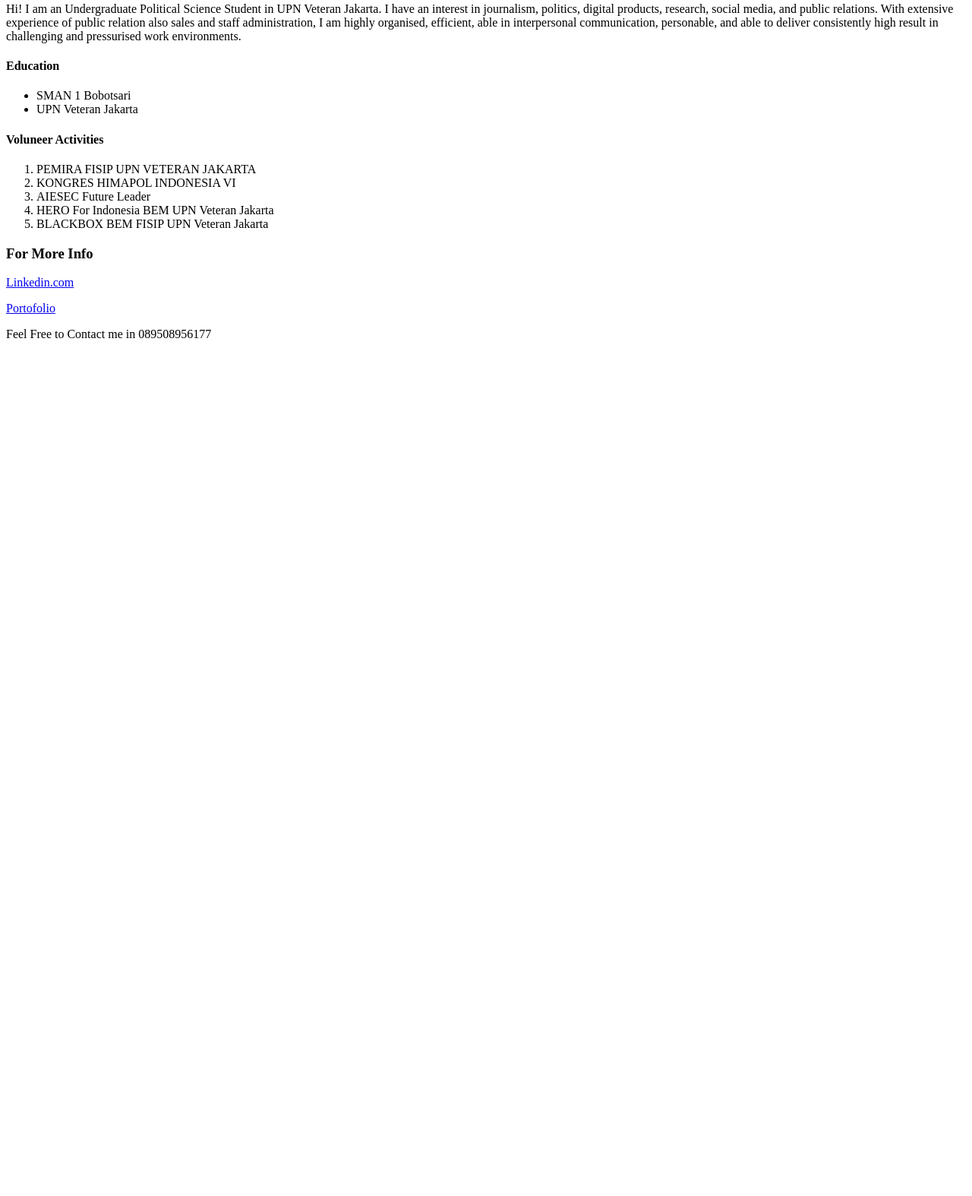
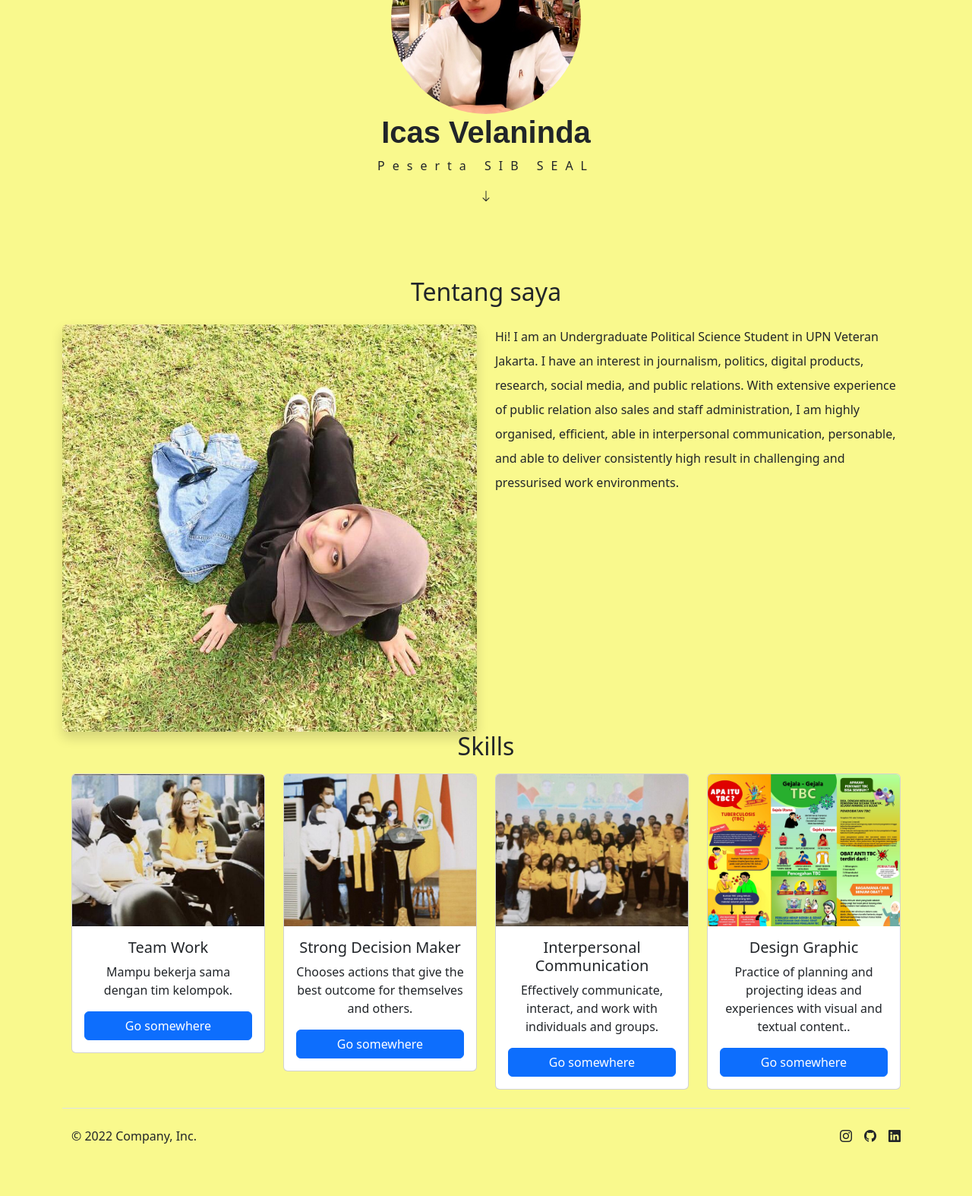
Before and after one commit to icas2022/icas2022.github.io, a plain HTML site: page index.html in a window 1280 px wide. Shown: the part 251-1825 px from the top of the page at 76% size. Before the commit the page ends 800 px from the top, so only its background shows below. Drawn offline with nearby package versions, Linux system fonts and the light colour scheme.

Commit message:
menambahkan bootstrap

```diff
--- a/index.html
+++ b/index.html
@@ -6,36 +6,107 @@
     <meta name="viewport" content="width=device-width, initial-scale=1.0">
     <title>Biodata</title>
     <link rel="stylesheet" type="text/css" href="style.css">
+    <link href="https://cdn.jsdelivr.net/npm/bootstrap@5.2.2/dist/css/bootstrap.min.css" rel="stylesheet" integrity="sha384-Zenh87qX5JnK2Jl0vWa8Ck2rdkQ2Bzep5IDxbcnCeuOxjzrPF/et3URy9Bv1WTRi" crossorigin="anonymous">
+    <link rel="stylesheet" href="https://cdn.jsdelivr.net/npm/bootstrap-icons@1.9.1/font/bootstrap-icons.css">
+
 </head>
 
-<body>
-    <div class="nav">
-        <ul>
-            <li><a href="index.html">Biodata</a></li>
-            <li><a href="portofolio.html">Portofolio</a></li>
-        </ul>
+<body class="bodyku">
+
+    <nav class="navbar navbar-expand-lg bg-light shadow-sm">
+        <div class="container-fluid">
+            <div class="collapse navbar-collapse" id="navbarNav">
+                <ul class="navbar-nav mx-auto">
+                    <li class="nav-item">
+                        <a class="nav-link fw-bold text-dark" aria-current="page" href="index.html">Biodata</a>
+                    </li>
+                    <li class="nav-item">
+                        <a class="nav-link fw-bold text-dark" aria-current="page" href="portofolio.html">Portofolio</a>
+                    </li>
+                </ul>
+            </div>
+        </div>
+    </nav>
+
+    <div id="foto-saya" class="container d-flex flex-column align-items-center justify-content-center">
+        <img src ="icas.jpg" class="foto-saya rounded-circle">
+        <h1 class="title fw-bold">Icas Velaninda</h1>
+        <p class="subtitle">Peserta SIB SEAL</p>
+        <i class="bi bi-arrow-down"></i>
     </div>
-<h1><b>ICAS VELANINDA</b></h1>
-    <img src="icas.jpg" alt="icas" width="100" height="100">
-<p>Hi! I am an Undergraduate Political Science Student in UPN Veteran Jakarta. I have an interest in journalism, politics, digital products, research, social media, and public relations. With extensive experience of public relation also sales and staff administration, I am highly organised, efficient, able in interpersonal communication, personable, and able to deliver consistently high result in challenging and pressurised work environments.</p>
-<h4>Education</h4>
-<ul>
-    <li>SMAN 1 Bobotsari</li>
-    <li>UPN Veteran Jakarta</li>
-</ul>
-<h4>Voluneer Activities</h4>
-    <ol>
-        <li>PEMIRA FISIP UPN VETERAN JAKARTA</li>
-        <li>KONGRES HIMAPOL INDONESIA VI</li>
-        <li>AIESEC Future Leader</li>
-        <li>HERO For Indonesia BEM UPN Veteran Jakarta </li>
-        <li>BLACKBOX BEM FISIP UPN Veteran Jakarta </li>
-    </ol>
-<h3>For More Info</h3>
-<p><a href="linkedin.com/in/icas-velaninda-8471571ba ">Linkedin.com</a></p>
-<P><a href="file:///C:/Users/ACER/Documents/LATIHAN/portofolio.html">Portofolio</a></P>
 
-<p>Feel Free to Contact me in 089508956177</p>
+    <div class="container">
+        <h2 class="text-center mb-4">Tentang saya</h2>
+            <div class="row">
+                <div class="col-6">
+                    <img src="icas2.jpeg" class="shadow rounded w-100" alt="">
+                </div>
+                <div class="col-6">
+                    <p class="external lh-lg">Hi! I am an Undergraduate Political Science Student in UPN Veteran Jakarta. I have an interest in journalism, politics, digital products, research, social media, and public relations. With extensive experience of public relation also sales and staff administration, I am highly organised, efficient, able in interpersonal communication, personable, and able to deliver consistently high result in challenging and pressurised work environments.</p>
+                </div>
+            </div>
+        </div>
 
+        <div class="container mb-5">
+            <h2 class="text-center mb-3">Skills</h2>
+            <div class="container text-center">
+                <div class="row">
+                    <div class="col-3">
+                        <div class="card">
+                            <img src="icas3.jpeg" class="card-img-top" alt="...">
+                            <div class="card-body">
+                              <h5 class="card-title">Team Work</h5>
+                              <p class="card-text">Mampu bekerja sama dengan tim kelompok.</p>
+                              <a href="#" class="btn btn-primary w-100">Go somewhere</a>
+                            </div>
+                        </div>
+                   </div>
+
+                   <div class="col-3">
+                    <div class="card">
+                        <img src="icas6.jpeg" class="card-img-top" alt="...">
+                        <div class="card-body">
+                          <h5 class="card-title">Strong Decision Maker</h5>
+                          <p class="card-text">Chooses actions that give the best outcome for themselves and others.</p>
+                          <a href="#" class="btn btn-primary w-100">Go somewhere</a>
+                        </div>
+                      </div>
+                    </div>
+
+                    <div class="col-3">
+                        <div class="card">
+                            <img src="icas4.jpeg" class="card-img-top" alt="...">
+                            <div class="card-body">
+                              <h5 class="card-title">Interpersonal Communication</h5>
+                              <p class="card-text">Effectively communicate, interact, and work with individuals and groups.</p>
+                              <a href="#" class="btn btn-primary w-100">Go somewhere</a>
+                            </div>
+                          </div>
+                        </div>
+
+                        <div class="col-3">
+                            <div class="card">
+                                <img src="icas5.jpeg" class="card-img-top" alt="...">
+                                <div class="card-body">
+                                  <h5 class="card-title">Design Graphic</h5>
+                                  <p class="card-text">Practice of planning and projecting ideas and experiences with visual and textual content..</p>
+                                  <a href="#" class="btn btn-primary w-100">Go somewhere</a>
+                                </div>
+                              </div>
+                            </div>
+
+                            <div class="d-flex flex-column flex-sm-row justify-content-between py-4 my-4 border-top">
+                                <p>&copy; 2022 Company, Inc.</p>
+                                <ul class="list-unstyled d-flex">
+                                  <li class="ms-3"><a class="link-dark" href="https://www.instagram.com/icasvnnd"><i class="bi bi-instagram"></i></svg></a></li>
+                                  <li class="ms-3"><a class="link-dark" href="https://github.com/icas2022/web-basic-seal"><i class="bi bi-github"></i></svg></a></li>
+                                  <li class="ms-3"><a class="link-dark" href="linkedin.com/in/icas-velaninda-8471571ba"><i class="bi bi-linkedin"></i></svg></a></li>
+                                </ul>
+                              </div>
+                            </footer>
+                            </div>
+
+
+<script src="https://cdn.jsdelivr.net/npm/bootstrap@5.2.2/dist/js/bootstrap.bundle.min.js" integrity="sha384-OERcA2EqjJCMA+/3y+gxIOqMEjwtxJY7qPCqsdltbNJuaOe923+mo//f6V8Qbsw3" crossorigin="anonymous"></script>
 </body>
 </html>
--- a/style.css
+++ b/style.css
@@ -1,4 +1,5 @@
 .eksternal{color:pink}
+.bodyku{background-color: rgb(249, 249, 141);}
 .nav ul {
     list-style-type: none;
     margin: 0;
@@ -22,3 +23,22 @@
 .nav li a:hover {
     background-color: #111;
 }
+
+.foto-saya {
+    width : 250px;
+    height: 250px;
+    object-fit: cover;
+}
+#foto-saya {
+    height: 70vh;
+}
+.title {
+    font-family: 'Raleway', sans-serif;
+}
+.subtitle {
+    letter-spacing: 10px;
+}
+.card-img-top {
+    height: 200px;
+    object-fit: cover;
+}
```
Also changed, not shown: portofolio.html (+22 -8 lines), icas2.jpeg (added), icas3.jpeg (added), icas4.jpeg (added), icas5.jpeg (added), icas6.jpeg (added).
